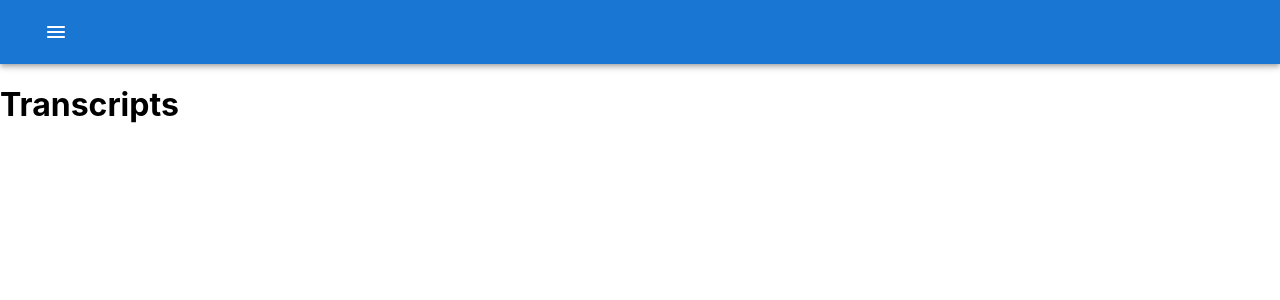
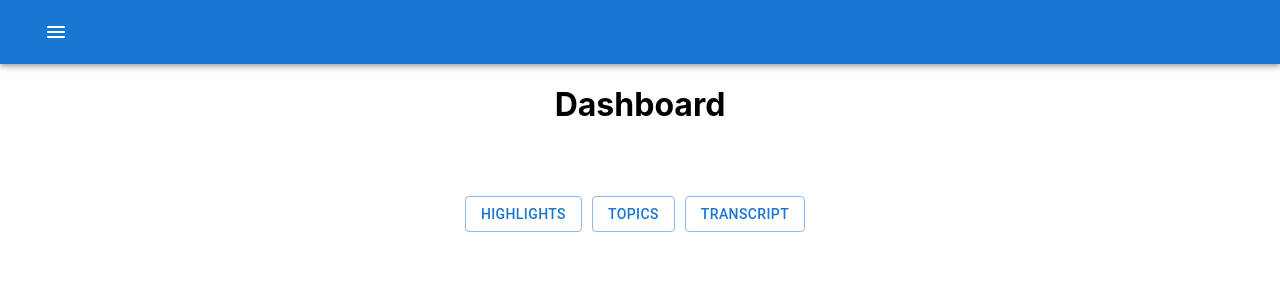
Before and after one commit to SourishMurthy1/SunHacks2021, a React (Create React App) app in the folder frontend/: page /transcripts in a window 1280 px wide. Shown: the top 300 px of the page. Built offline with nearby package versions, Linux system fonts and the light colour scheme.

Commit message:
FrontEnd Changes to Dashboard

```diff
--- a/frontend/src/Screens/Transcripts.jsx
+++ b/frontend/src/Screens/Transcripts.jsx
@@ -1,9 +1,26 @@
 import React from 'react';
-
+import SearchBar from '../Components/SearchBar'
+import ActionCards from '../Components/ScriptCards'
+import DiolougeBox from '../Components/Dialogue'
 const Transcripts = (props) => {
     return (
-        <h1>Transcripts</h1>
-     );
+        <div>
+                <h1 style = {{textAlign: 'center'}}>Dashboard</h1>
+            <div style={{display: 'flex',  justifyContent:'center', alignItems:'center', paddingTop: '50px'}}>
+                <div style={{ display: 'flex', flexDirection: 'row'}}>
+                    <div style={{ paddingRight: '10px' }}>
+                        <DiolougeBox name='Highlights'/>
+                    </div>
+                    <div style={{ paddingRight: '10px' }}>
+                        <DiolougeBox name='Topics' />
+                    </div>
+                    <div style={{ paddingRight: '10px' }}>
+                        <DiolougeBox name='Transcript'/>
+                    </div>
+                </div>
+            </div>
+        </div>
+    );
 }
 
 export default Transcripts;
```
